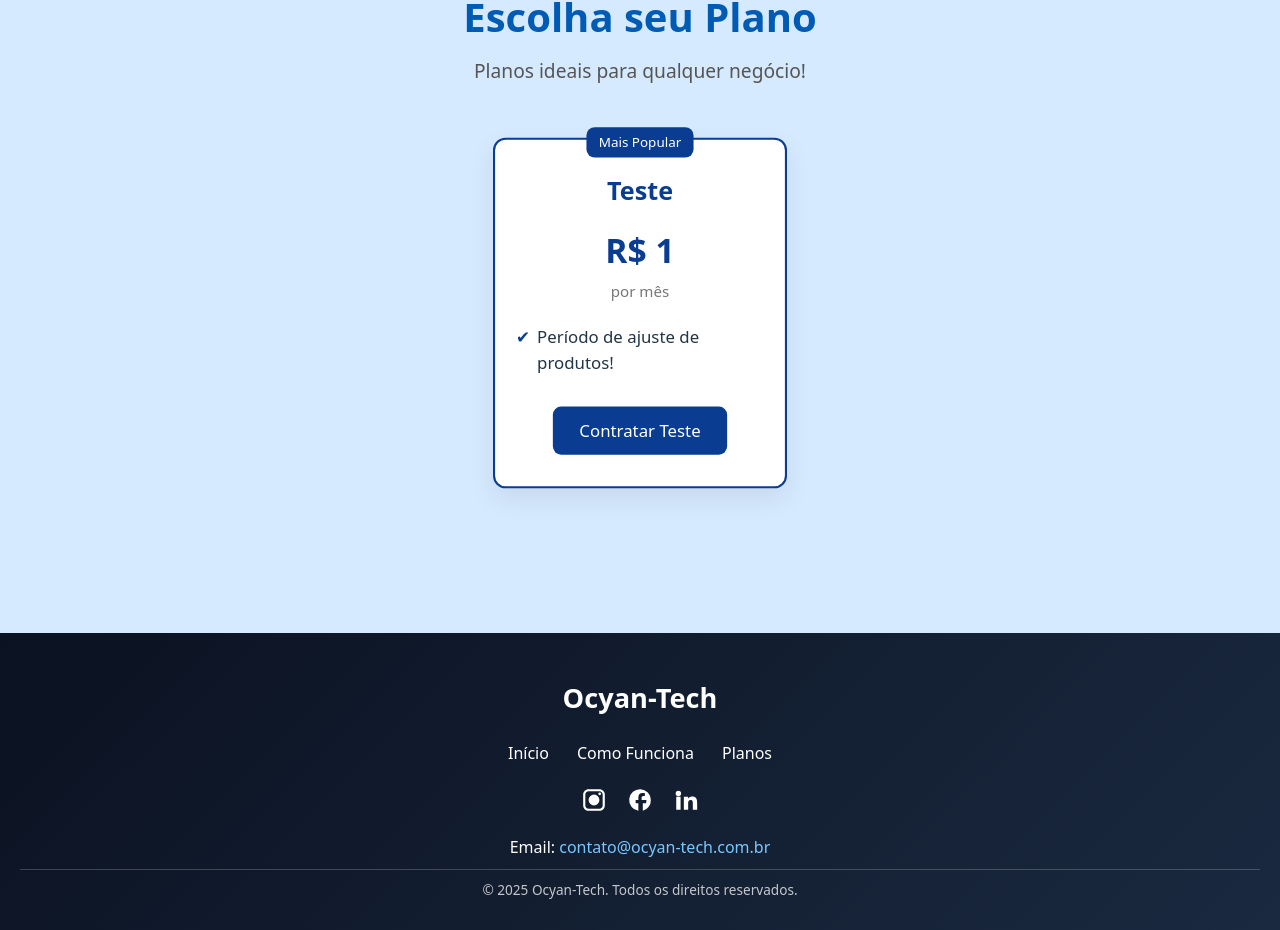
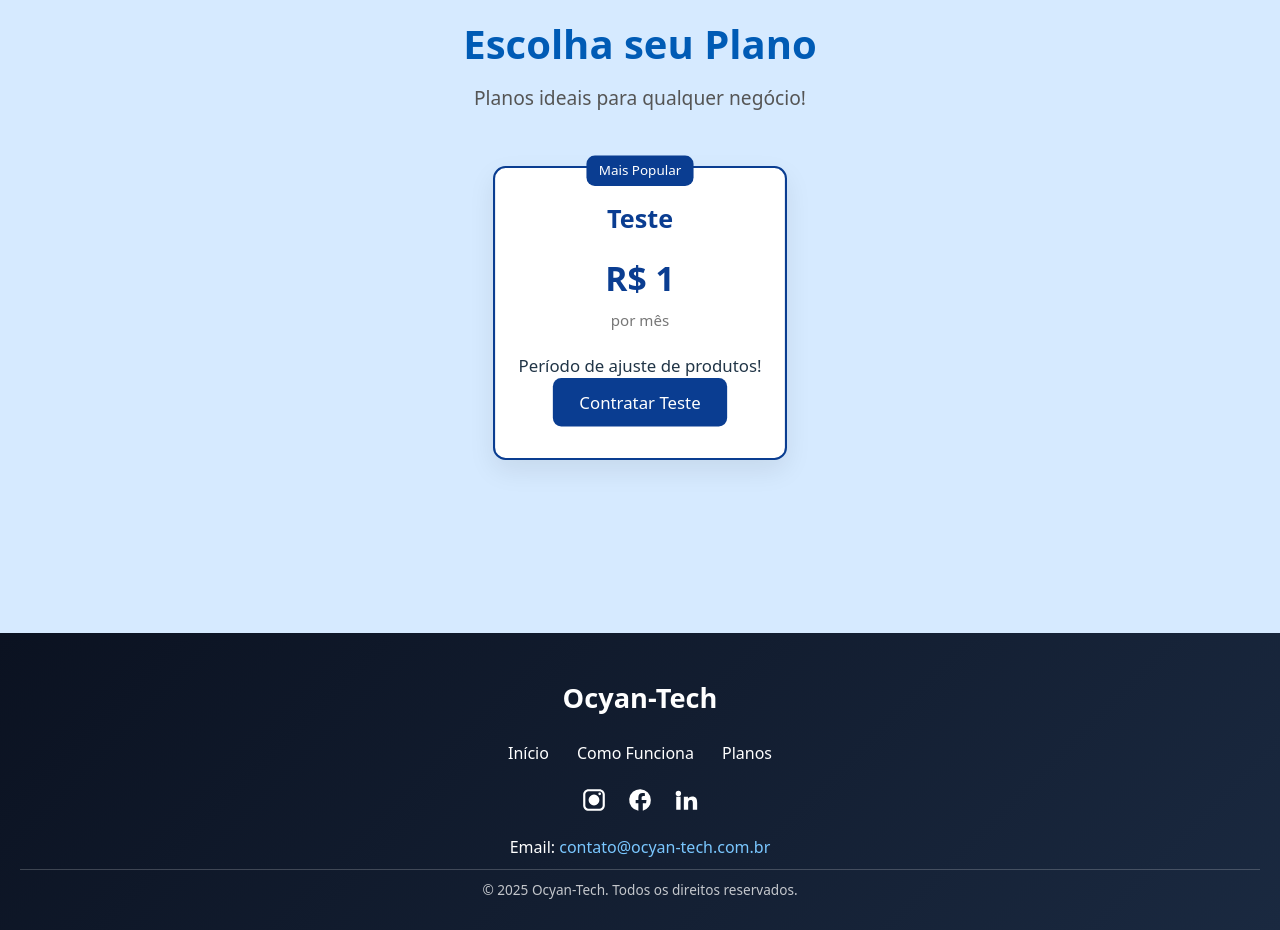
Before and after one commit to OcimarPrado/Frontend-ProjetoA, a React (Vite) app: page / in a window 1280 px wide. Shown: the part 1767-2697 px from the top of the page. Built offline with nearby package versions, Linux system fonts and the light colour scheme; sample sign-in values are in the browser's storage.

Commit message:
Ajustes 09/12-16

```diff
--- a/src/components/Planos.tsx
+++ b/src/components/Planos.tsx
@@ -11,8 +11,8 @@ const planos = [
       "Período de ajuste de produtos!"
     ],
     destaque: true,
-  },/*
-  {
+  },
+  /*{
     nome: "Starter",
     valor: 99,
     descricao: [
@@ -82,11 +82,21 @@ const Planos: React.FC = () => {
               <h3>{plano.nome}</h3>
               <div className="valor">R$ {plano.valor}</div>
               <div className="periodo">por mês</div>
-              <ul>
-                {plano.descricao.map((item, idx) => (
-                  <li key={idx}>{item}</li>
-                ))}
-              </ul>
+
+              {/* 🟢 LÓGICA CORRIGIDA: Renderização Condicional da Descrição */}
+              {plano.descricao.length === 1 && plano.nome === "Teste" ? (
+                  // Renderiza a descrição do plano "Teste" como parágrafo simples (resolve o mobile)
+                  <p className="descricao-simples">{plano.descricao[0]}</p>
+              ) : (
+                  // Renderiza os demais planos (com múltiplos itens) como lista ul/li
+                  <ul>
+                      {plano.descricao.map((item, idx) => (
+                          <li key={idx}>{item}</li>
+                      ))}
+                  </ul>
+              )}
+              {/* Fim da Correção */}
+
               <button onClick={() => selecionarPlano(plano.nome, plano.valor)}>
                 Contratar {plano.nome}
               </button>
```
